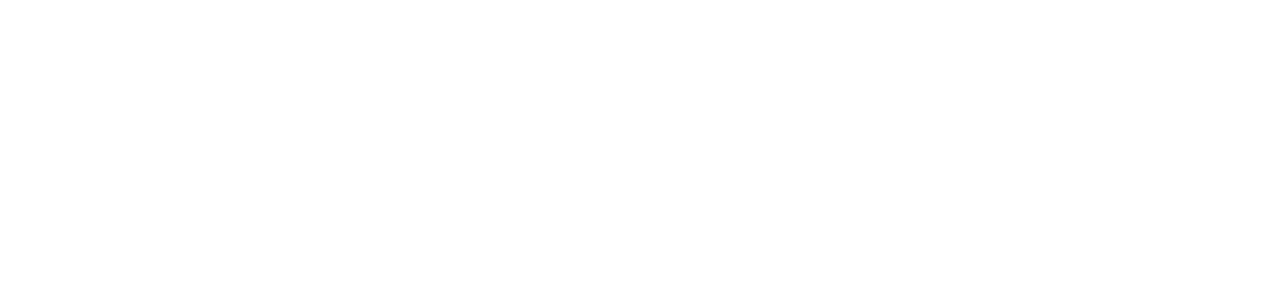
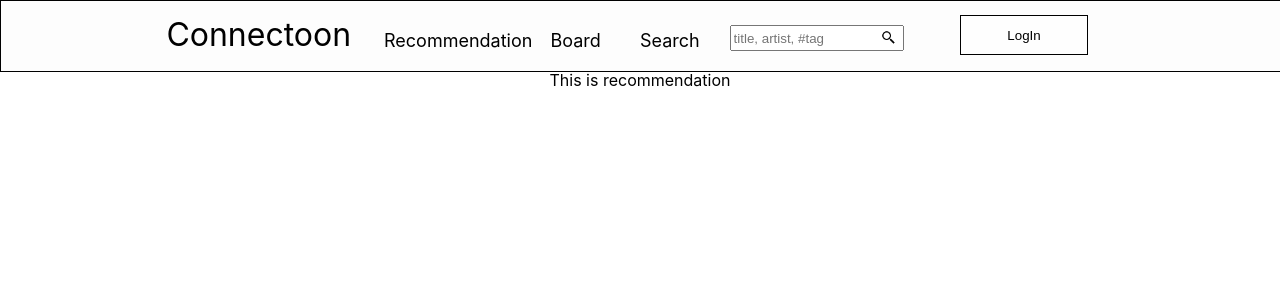
Before and after one commit to swsnu/swpp2021-team10, a React (Create React App) app in the folder frontend/connectoon/: page /recommendation in a window 1280 px wide. Shown: the top 300 px of the page. Built offline with nearby package versions, Linux system fonts and the light colour scheme.

Commit message:
implement and design navbar

```diff
--- a/frontend/connectoon/src/App.css
+++ b/frontend/connectoon/src/App.css
@@ -36,3 +36,8 @@
     transform: rotate(360deg);
   }
 }
+
+.nav-bar-empty-space {
+  width: 100%;
+  height: 70px;
+}
--- a/frontend/connectoon/src/App.js
+++ b/frontend/connectoon/src/App.js
@@ -7,14 +7,20 @@ import {
 import { Provider } from 'react-redux';
 import store from './store/store';
 import Main from './Containers/Main/Main';
+import NavBar from './Components/NavBar/NavBar';
+import Recommendation from './Containers/Recommendation/Recommendation';
 
 function App() {
   return (
     <Provider store={store}>
       <BrowserRouter>
         <div className="App">
+          <NavBar className="nav-bar" />
+          <div className="nav-bar-empty-space" />
           <Switch>
             <Route path="/main" exact component={Main} />
+            <Route path="/recommendation" exact component={Recommendation} />
+            <Redirect from="/" to="/main" />
           </Switch>
         </div>
       </BrowserRouter>
--- /dev/null
+++ b/frontend/connectoon/src/Components/NavBar/NavBar.css
@@ -0,0 +1,114 @@
+.nav-bar {
+  width: 100%;
+  height: 70px;
+  position: fixed;
+  left: 0px;
+  top: 0px;
+  background-color: #fdfdfd;
+  border: 1px solid black;
+}
+
+a {
+  text-decoration: none;
+  color: black;
+}
+
+a:hover {
+  text-decoration: underline;
+}
+
+#connectoon-logo-link {
+  display: inline-block;
+  margin: 15px 3% 15px 13%;
+  width: 14%;
+  height: 40px;
+}
+
+#connectoon-logo {
+  position: fixed;
+  left: 13%;
+  top: 15px;
+  font-size: 32px;
+}
+
+#non-logo-links {
+  display: inline-block;
+  margin: 20px 0% 20px 0%;
+  width: 40%;
+  height: 30px;
+}
+
+#recommendation-tab {
+  position: fixed;
+  left: 30%;
+  top: 30px;
+  font-size: 18px;
+}
+
+#board-tab {
+  position: fixed;
+  left: 43%;
+  top: 30px;
+  font-size: 18px;
+}
+
+#search-tab {
+  position: fixed;
+  left: 50%;
+  top: 30px;
+  font-size: 18px;
+}
+
+#search-input {
+  position: fixed;
+  left: 57%;
+  top: 25px;
+  width: 13%;
+  height: 20px;
+}
+
+#search-glass-icon {
+  position: fixed;
+  left: calc(70% - 15px);
+  top: 30px;
+  width: 15px;
+  height: 15px;
+}
+
+#user-account-button {
+  display: inline-block;
+  margin: 15px 15% 15px 5%;
+  width: 10%;
+  height: 40px;
+}
+
+.nav-bar-buttons {
+  width: 10%;
+  height: 40px;
+  background-color: #fefefe;
+  border: 1px solid black;
+}
+
+#login-button, #username-button {
+  position: fixed;
+  left: 75%;
+  top: 15px;
+}
+
+#mypage-button {
+  position: fixed;
+  left: 75%;
+  top: 54px;
+}
+
+#myreviews-button {
+  position: fixed;
+  left: 75%;
+  top: 93px;
+}
+
+#logout-button {
+  position: fixed;
+  left: 75%;
+  top: 132px;
+}
--- /dev/null
+++ b/frontend/connectoon/src/Components/NavBar/NavBar.js
@@ -0,0 +1,57 @@
+import React, { Component } from 'react';
+import PropTypes from 'prop-types';
+import { Link } from 'react-router-dom';
+import './NavBar.css';
+
+class NavBar extends Component {
+  constructor(props) {
+    super(props);
+    this.state = { loggedIn: false, clickUsername: false };
+  }
+
+  onClickLogin() {
+    this.setState({ loggedIn: true });
+  }
+
+  onClickUsername() {
+    const { clickUsername } = this.state;
+    this.setState({ clickUsername: !clickUsername });
+  }
+
+  onClickLogout() {
+    this.setState({ loggedIn: false });
+  }
+
+  render() {
+    const { className } = this.props;
+    const { loggedIn, clickUsername } = this.state;
+
+    return (
+      <div className={className}>
+        <div id="connectoon-logo-link">
+          <Link id="connectoon-logo" to="/main">Connectoon</Link>
+        </div>
+        <div id="non-logo-links">
+          <Link id="recommendation-tab" to="/recommendation">Recommendation</Link>
+          <Link id="board-tab" to="/board">Board</Link>
+          <Link id="search-tab" to="/search">Search</Link>
+          <input id="search-input" type="text" placeholder="title, artist, #tag" />
+          <img id="search-glass-icon" src="/images/search_glass_icon.png" alt="search" />
+        </div>
+        <div id="user-account-button">
+          {!loggedIn && <button id="login-button" className="nav-bar-buttons" type="button" onClick={() => this.onClickLogin()} onMouseEnter>LogIn</button>}
+          {loggedIn && <button id="username-button" className="nav-bar-buttons" type="button" onClick={() => this.onClickUsername()}>dooly9931</button>}
+          {loggedIn && clickUsername && <button id="mypage-button" className="nav-bar-buttons" type="button">MyPage</button>}
+          {loggedIn && clickUsername && <button id="myreviews-button" className="nav-bar-buttons" type="button">MyReviews</button>}
+          {loggedIn && clickUsername && <button id="logout-button" className="nav-bar-buttons" type="button" onClick={() => this.onClickLogout()}>LogOut</button>}
+        </div>
+      </div>
+    );
+  }
+}
+
+NavBar.propTypes = {
+  className: PropTypes.string.isRequired,
+};
+
+export default NavBar;
--- /dev/null
+++ b/frontend/connectoon/src/Containers/Recommendation/Recommendation.js
@@ -0,0 +1,20 @@
+import React, { Component } from 'react';
+import PropTypes from 'prop-types';
+
+class Recommendation extends Component {
+  constructor(props) {
+    super(props);
+    this.state = { dummyState: true };
+  }
+
+  render() {
+    const { dummyState } = this.state;
+    return (
+      <div className="recommendation">
+        {dummyState && 'This is recommendation'}
+      </div>
+    );
+  }
+}
+
+export default Recommendation;
```
Also changed, not shown: frontend/connectoon/public/images/search_glass_icon.png (added).
